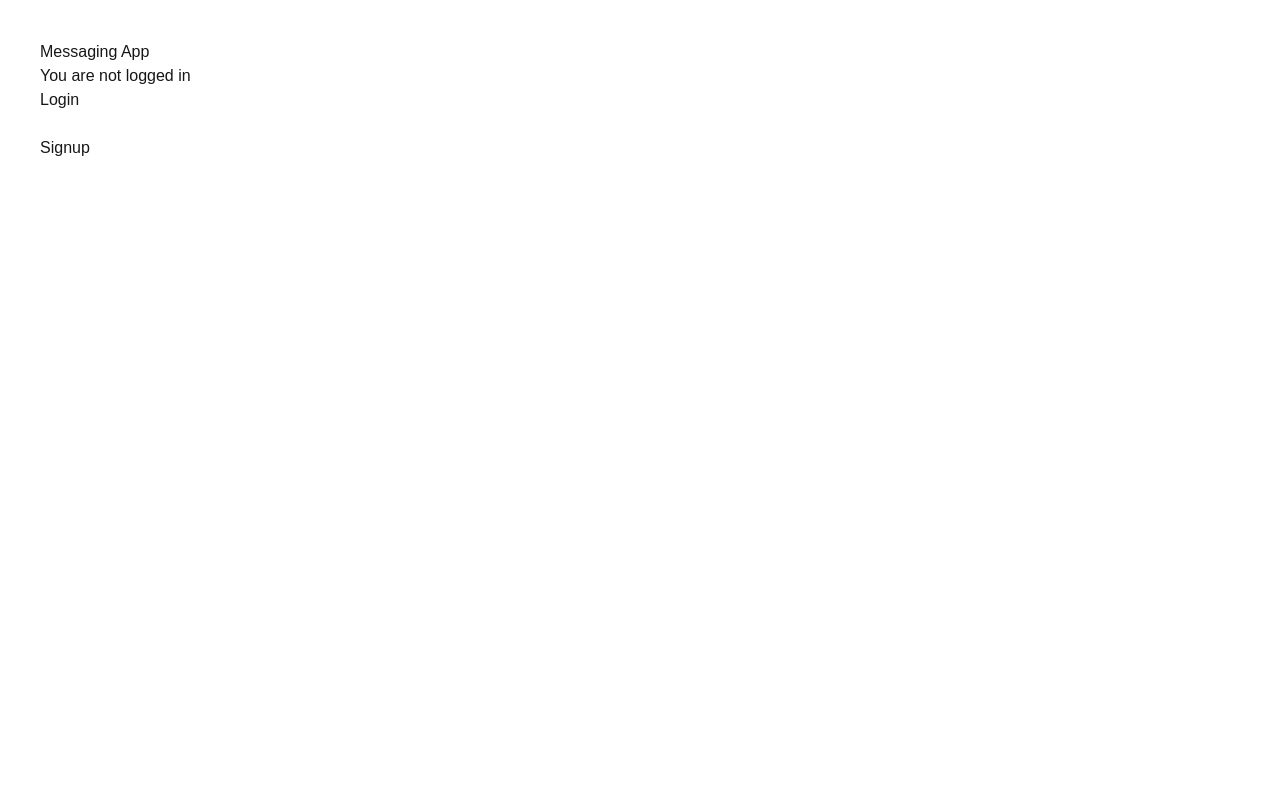
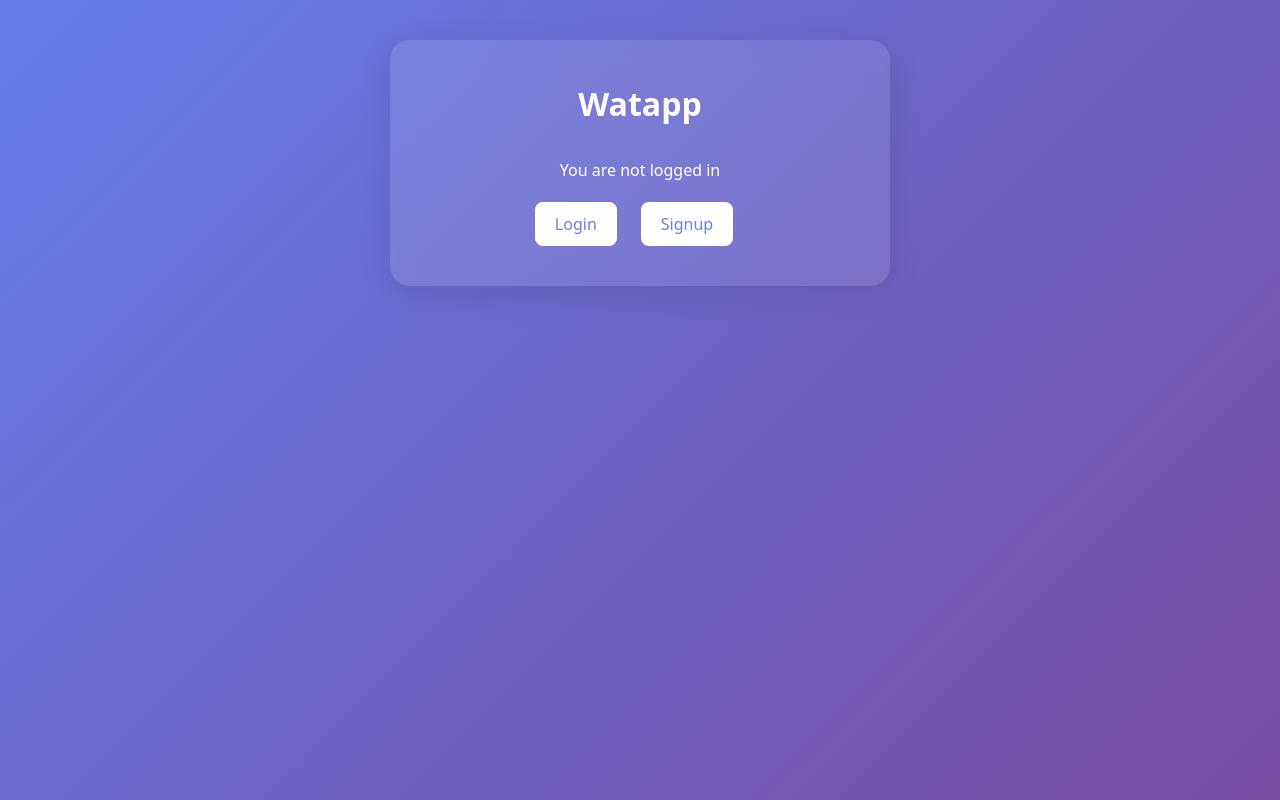
Before and after one commit to cwuser3109/Watapp, a Next.js app: page / in a window 1280 px wide. Built offline with nearby package versions, Linux system fonts and the light colour scheme; no server answers.

Commit message:
landing page updated

```diff
--- a/app/page.tsx
+++ b/app/page.tsx
@@ -3,10 +3,12 @@
 import { useEffect, useState } from "react"
 import { supabase } from "@/lib/supabaseClient"
 import Link from "next/link"
+import { useRouter } from "next/navigation"
 
 export default function Home() {
-
+  const router = useRouter()
   const [user, setUser] = useState<any>(null)
+  const [loading, setLoading] = useState(false)
 
   useEffect(() => {
     const getUser = async () => {
@@ -18,48 +20,162 @@ export default function Home() {
   }, [])
 
   const logout = async () => {
+    setLoading(true)
     await supabase.auth.signOut()
     setUser(null)
+    setLoading(false)
+    router.push("/login")
+  }
+
+  const buttonStyle = {
+    padding: "10px 20px",
+    fontSize: "16px",
+    fontFamily: "system-ui, -apple-system, 'Segoe UI', Roboto, sans-serif",
+    fontWeight: "500",
+    color: "white",
+    background: "linear-gradient(135deg, #667eea 0%, #764ba2 100%)",
+    border: "none",
+    borderRadius: "8px",
+    cursor: "pointer",
+    transition: "transform 0.2s, opacity 0.2s",
+    marginRight: "12px",
+  }
+
+  const linkStyle = {
+    display: "inline-block",
+    padding: "10px 20px",
+    fontSize: "16px",
+    fontFamily: "system-ui, -apple-system, 'Segoe UI', Roboto, sans-serif",
+    fontWeight: "500",
+    color: "#667eea",
+    backgroundColor: "white",
+    textDecoration: "none",
+    borderRadius: "8px",
+    marginRight: "12px",
+    transition: "transform 0.2s, opacity 0.2s",
   }
 
   return (
-    <main style={{padding:40}}>
-
-      <h1>Messaging App</h1>
+    <div style={{
+      padding: 40,
+      minHeight: "100vh",
+      background: "linear-gradient(135deg, #667eea 0%, #764ba2 100%)"
+    }}>
+      <div style={{
+        maxWidth: "500px",
+        margin: "0 auto",
+        backgroundColor: "rgba(255, 255, 255, 0.1)",
+        backdropFilter: "blur(10px)",
+        padding: "40px",
+        borderRadius: "20px",
+        boxShadow: "0 8px 32px rgba(0, 0, 0, 0.1)",
+        textAlign: "center"
+      }}>
+        <h1 style={{
+          color: "white",
+          marginBottom: "30px",
+          fontSize: "32px",
+          fontWeight: "bold",
+          fontFamily: "system-ui, -apple-system, 'Segoe UI', Roboto, sans-serif"
+        }}>
+          Watapp
+        </h1>
 
         {user ? (
           <div>
-          <p>Logged in as: {user.email}</p>
+            <p style={{
+              color: "white",
+              marginBottom: "20px",
+              fontSize: "16px",
+              fontFamily: "system-ui, -apple-system, 'Segoe UI', Roboto, sans-serif"
+            }}>
+              Logged in as: <strong>{user.email}</strong>
+            </p>
 
-          <button onClick={logout}>
-            Logout
+            <div style={{ display: "flex", gap: "12px", justifyContent: "center", flexWrap: "wrap" }}>
+              <button
+                onClick={logout}
+                disabled={loading}
+                style={{
+                  ...buttonStyle,
+                  opacity: loading ? 0.7 : 1,
+                  cursor: loading ? "not-allowed" : "pointer"
+                }}
+                onMouseEnter={(e) => {
+                  if (!loading) {
+                    e.currentTarget.style.transform = "translateY(-2px)"
+                    e.currentTarget.style.opacity = "0.9"
+                  }
+                }}
+                onMouseLeave={(e) => {
+                  e.currentTarget.style.transform = "translateY(0)"
+                  e.currentTarget.style.opacity = "1"
+                }}
+              >
+                {loading ? "Logging out..." : "Logout"}
               </button>
 
-          <br /><br />
-
-          <Link href="/chat">
+              <Link
+                href="/chat"
+                style={linkStyle}
+                onMouseEnter={(e) => {
+                  e.currentTarget.style.transform = "translateY(-2px)"
+                  e.currentTarget.style.opacity = "0.9"
+                }}
+                onMouseLeave={(e) => {
+                  e.currentTarget.style.transform = "translateY(0)"
+                  e.currentTarget.style.opacity = "1"
+                }}
+              >
                 Go to Chat
               </Link>
-
+            </div>
           </div>
         ) : (
+          <div>
+            <p style={{
+              color: "white",
+              marginBottom: "20px",
+              fontSize: "16px",
+              fontFamily: "system-ui, -apple-system, 'Segoe UI', Roboto, sans-serif"
+            }}>
+              You are not logged in
+            </p>
 
-        <div>
-          <p>You are not logged in</p>
-
-          <Link href="/login">
+            <div style={{ display: "flex", gap: "12px", justifyContent: "center", flexWrap: "wrap" }}>
+              <Link
+                href="/login"
+                style={linkStyle}
+                onMouseEnter={(e) => {
+                  e.currentTarget.style.transform = "translateY(-2px)"
+                  e.currentTarget.style.opacity = "0.9"
+                }}
+                onMouseLeave={(e) => {
+                  e.currentTarget.style.transform = "translateY(0)"
+                  e.currentTarget.style.opacity = "1"
+                }}
+              >
                 Login
               </Link>
 
-          <br /><br />
-
-          <Link href="/signup">
+              <Link
+                href="/signup"
+                style={linkStyle}
+                onMouseEnter={(e) => {
+                  e.currentTarget.style.transform = "translateY(-2px)"
+                  e.currentTarget.style.opacity = "0.9"
+                }}
+                onMouseLeave={(e) => {
+                  e.currentTarget.style.transform = "translateY(0)"
+                  e.currentTarget.style.opacity = "1"
+                }}
+              >
                 Signup
               </Link>
             </div>
-
+          </div>
         )}
-
-    </main>
+      </div>
+    </div>
   )
 }
```
Lines whose indentation alone changed are shown as unchanged.
